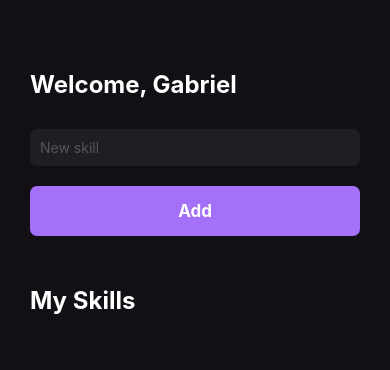
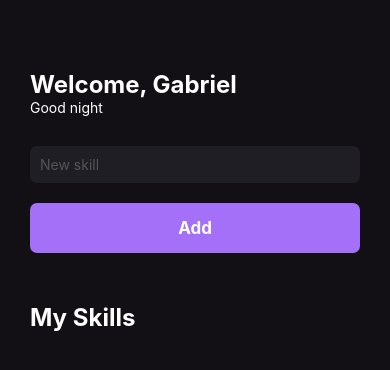
Before and after one commit to gabrielaz318/app-myskills, a React Native app: screen / in a window 390 px wide. Shown: the top 370 px of the page. Built offline with nearby package versions, Linux system fonts and the light colour scheme.

Commit message:
Mensagem de boas vindas adicionada com useEffect

```diff
--- a/src/components/SkillCard.js
+++ b/src/components/SkillCard.js
@@ -7,7 +7,7 @@ import {
 
 export function SkillCard({ skill }) {
     return (
-        <TouchableOpacity key={skill} style={styles.buttonSkill}>
+        <TouchableOpacity style={styles.buttonSkill}>
             <Text style={styles.textSkill}>
                 { skill }
             </Text>
--- a/src/pages/Home.js
+++ b/src/pages/Home.js
@@ -1,4 +1,5 @@
-import React, { useState } from 'react'
+import { genericTypeAnnotation } from '@babel/types'
+import React, { useState, useEffect } from 'react'
 import {
     View,
     Text,
@@ -14,15 +15,33 @@ import { SkillCard } from '../components/SkillCard'
 export function Home() {
     const [newSkill, setNewSkill] = useState('')
     const [mySkills, setMySkills] = useState([])
+    const [greeting, setGreeting] = useState('')
 
     function handleAddNewSkill() {
         //* Consigo recuperar o estado atual e adicionar um novo elemento no vetor
         setMySkills(oldState => [...oldState, newSkill])
     }
 
+    useEffect(() => {
+        const currentHour = new Date().getHours()
+
+        if(currentHour < 12) {
+            setGreeting('Good morning')
+        } else if (currentHour < 19) {
+            setGreeting('Good afternoon')
+        } else {
+            setGreeting('Good night')
+        }
+
+    }, [greeting])
+
     return (
         <View style={styles.container}>
             <Text style={styles.title}>Welcome, Gabriel</Text>
+
+            <Text style={styles.greetings}>
+                {greeting}
+            </Text>
 
             <TextInput
                 style={styles.input}
@@ -67,4 +86,7 @@ const styles = StyleSheet.create({
         marginTop: 30,
         borderRadius: 7,
     },
+    greetings: {
+        color: '#FFF',
+    },
 })
```
